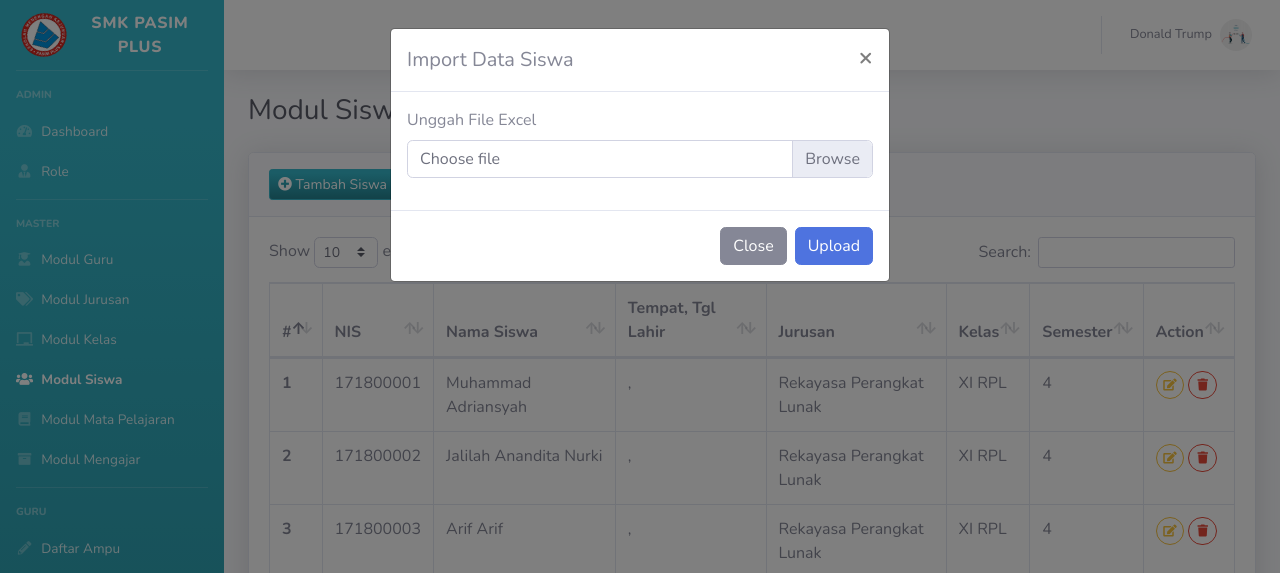
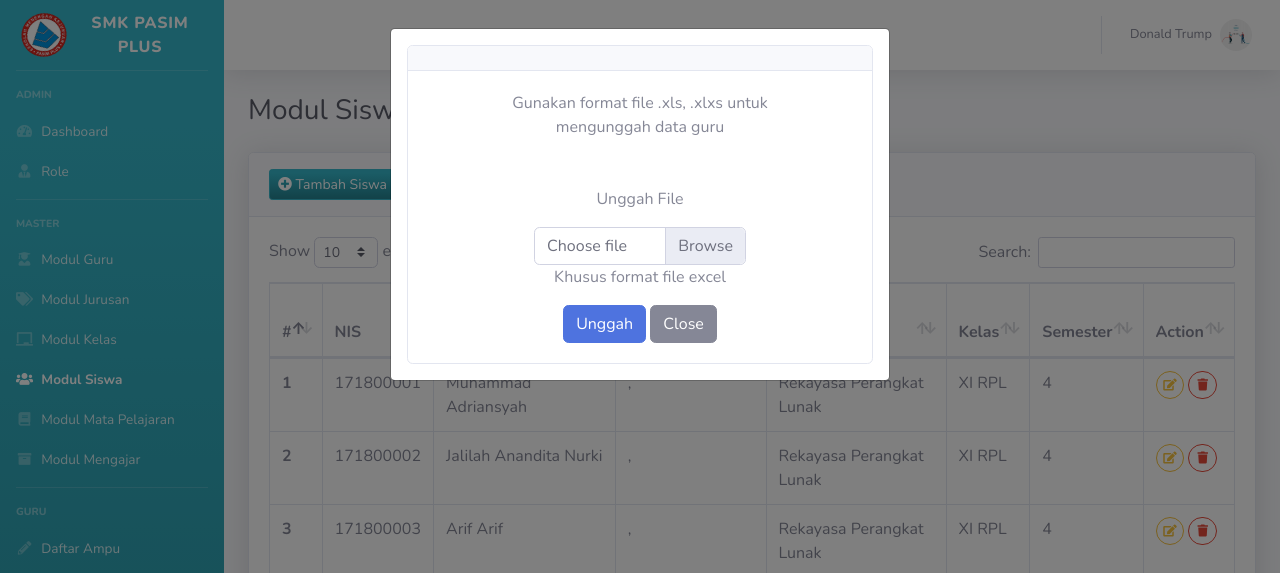
Before and after one commit to miarsmt/administrasi_guru, a CodeIgniter app: page /administrasi_guru/master/siswa in a window 1280 px wide, after a click on "Import Data Siswa". Shown: the top 573 px of the page. Run offline with CodeIgniter, Linux system fonts and the light colour scheme; a user stored in the database is signed in; data comes from the database, SQL or seed files in the repository.

Commit message:
modifikasi modal unggah file excel

```diff
--- a/application/views/master/siswa/index.php
+++ b/application/views/master/siswa/index.php
@@ -68,27 +68,24 @@
 <div class="modal fade" id="importSiswa" tabindex="-1" aria-labelledby="importSiswaLabel" aria-hidden="true">
     <div class="modal-dialog">
         <div class="modal-content">
-            <div class="modal-header">
-                <h5 class="modal-title" id="importSiswaLabel">Import Data Siswa</h5>
-                <button type="button" class="close" data-dismiss="modal" aria-label="Close">
-                    <span aria-hidden="true">&times;</span>
-                </button>
-            </div>
-            <form action="<?= base_url('import/uploadsiswa'); ?>" method="post" enctype="multipart/form-data">
-                <div class="modal-body">
-                    <div class="form-group">
-                        <label for="file">Unggah File Excel</label>
-                        <div class="custom-file">
-                            <input type="file" name="berkas_excel" id="berkas" class="custom-file-input" accept=".xlsx, .xls">
-                            <label for="berkas" class="custom-file-label">Choose file</label>
-                        </div>
+            <div class="modal-body">
+                <div class="card">
+                    <div class="card-header"></div>
+                    <div class="card-body text-center">
+                        <p>Gunakan format file .xls, .xlxs untuk <br> mengunggah data guru</p>
+                        <p class="mt-5">Unggah File</p>
+                        <form action="<?= base_url('import/uploadsiswa'); ?>" method="post" enctype="multipart/form-data">
+                            <div class="custom-file col-sm-6">
+                                <input type="file" name="berkas_excel" id="berkas" class="custom-file-input" accept=".xlsx, .xls">
+                                <label for="berkas" class="custom-file-label text-left">Choose file</label>
+                            </div>
+                            <p>Khusus format file excel</p>
+                            <button type="submit" class="btn btn-primary">Unggah</button>
+                            <button type="button" class="btn btn-secondary" data-dismiss="modal">Close</button>
+                        </form>
                     </div>
                 </div>
-                <div class="modal-footer">
-                    <button type="button" class="btn btn-secondary" data-dismiss="modal">Close</button>
-                    <button type="submit" class="btn btn-primary">Upload</button>
-                </div>
-            </form>
+            </div>
         </div>
     </div>
 </div>
```
Also changed, not shown: application/views/master/guru/index.php (+17 -19 lines), application/views/master/mapel/index.php (+16 -19 lines).
